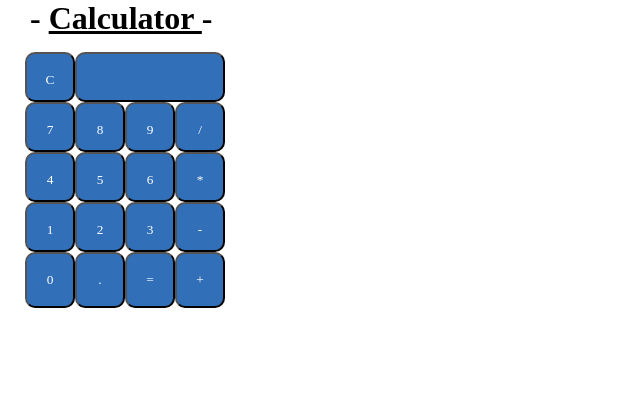
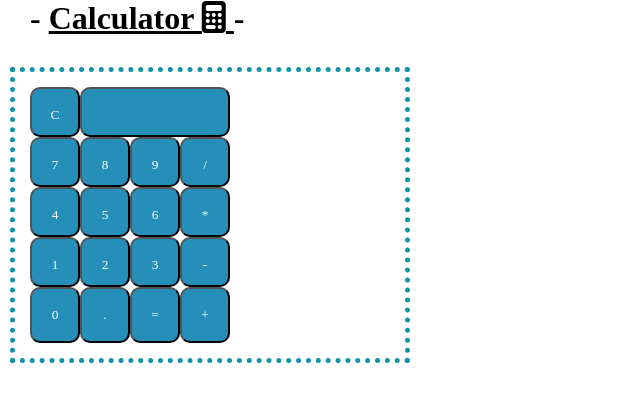
Before and after one commit to momentum-team-4/js-calculator-tleach01, a plain HTML site: page index.html in a window 1280 px wide. Shown: the whole page, without its empty margins (0-640 px from the left). Drawn offline with Linux system fonts and the light colour scheme.

Commit message:
messing with css

```diff
--- a/index.html
+++ b/index.html
@@ -4,13 +4,15 @@
     <meta charset="UTF-8">
     <meta name="viewport" content="width=device-width, initial-scale=1.0">
     <title>Calculator</title>
+
+
   <link rel="stylesheet" type="text/css" href="main.css">
-
+   <script src="https://kit.fontawesome.com/cc0e1098f1.js" crossorigin="anonymous"></script>
 
 </head>
 <body>
 
-    <h1> - <u> Calculator </u> - </h1>
+    <h1> - <u> Calculator <i class="fas fa-calculator"></i> </u> - </h1>
 
 <div class="Calculator">
 
--- a/main.css
+++ b/main.css
@@ -7,6 +7,7 @@
 
 h1{
     margin-left: 30px;
+    margin-bottom: 30px;
 }
 
 .Calculator{
@@ -16,14 +17,16 @@ h1{
     grid-template-rows: 50px 50px 50px 50px;
     max-width: 400px;
     margin-left: 10px;
-    border: teal;
+    border: solid 5px rgb(19, 147, 170);
+    border-style: dotted;
+
 }
 
 
 button{
     display: grid;
     padding: 18px;
-    background-color: rgb(49, 112, 184);
+    background-color: rgb(37, 143, 185);
     color: white;
     border-radius: 10px;
 }
```
